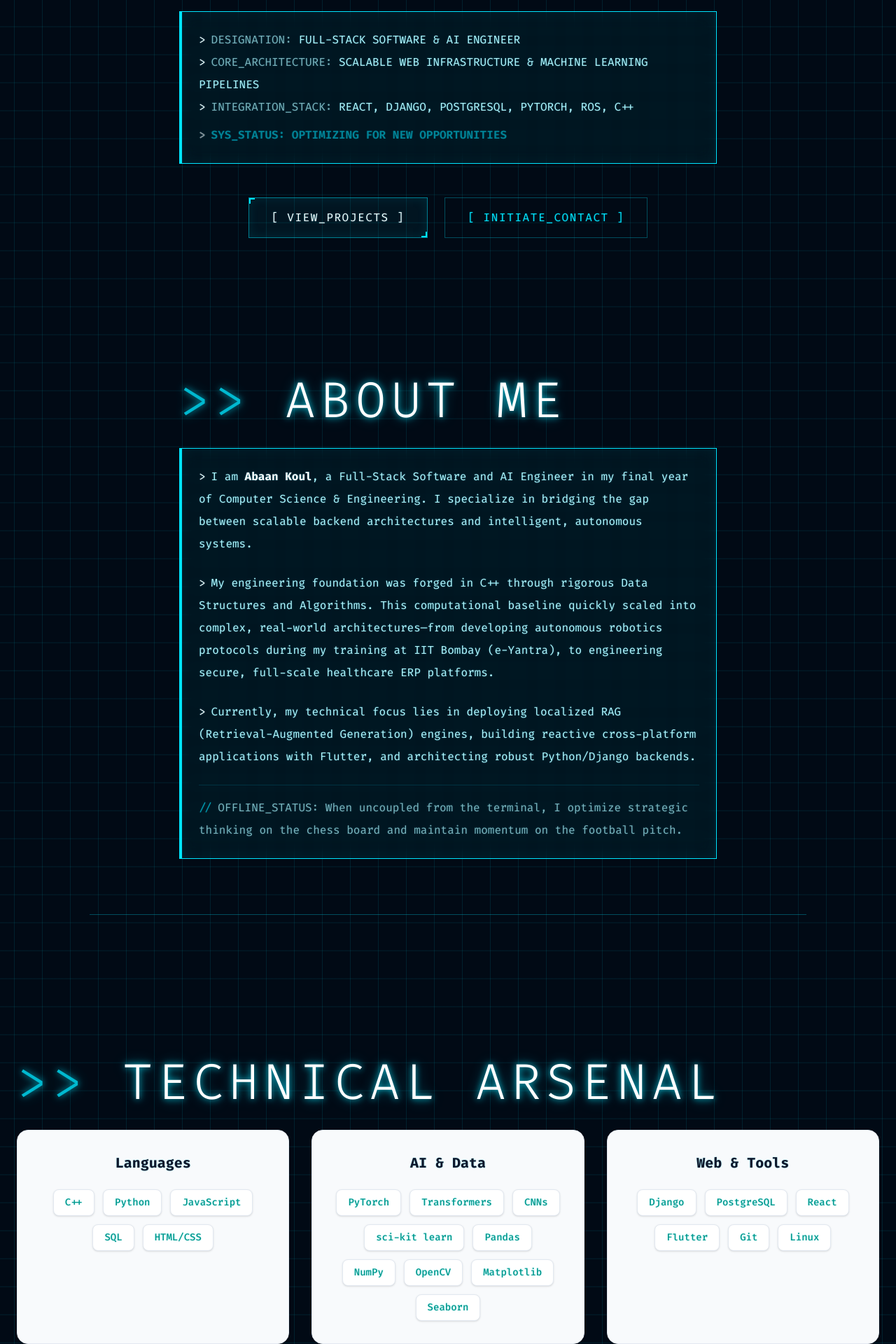
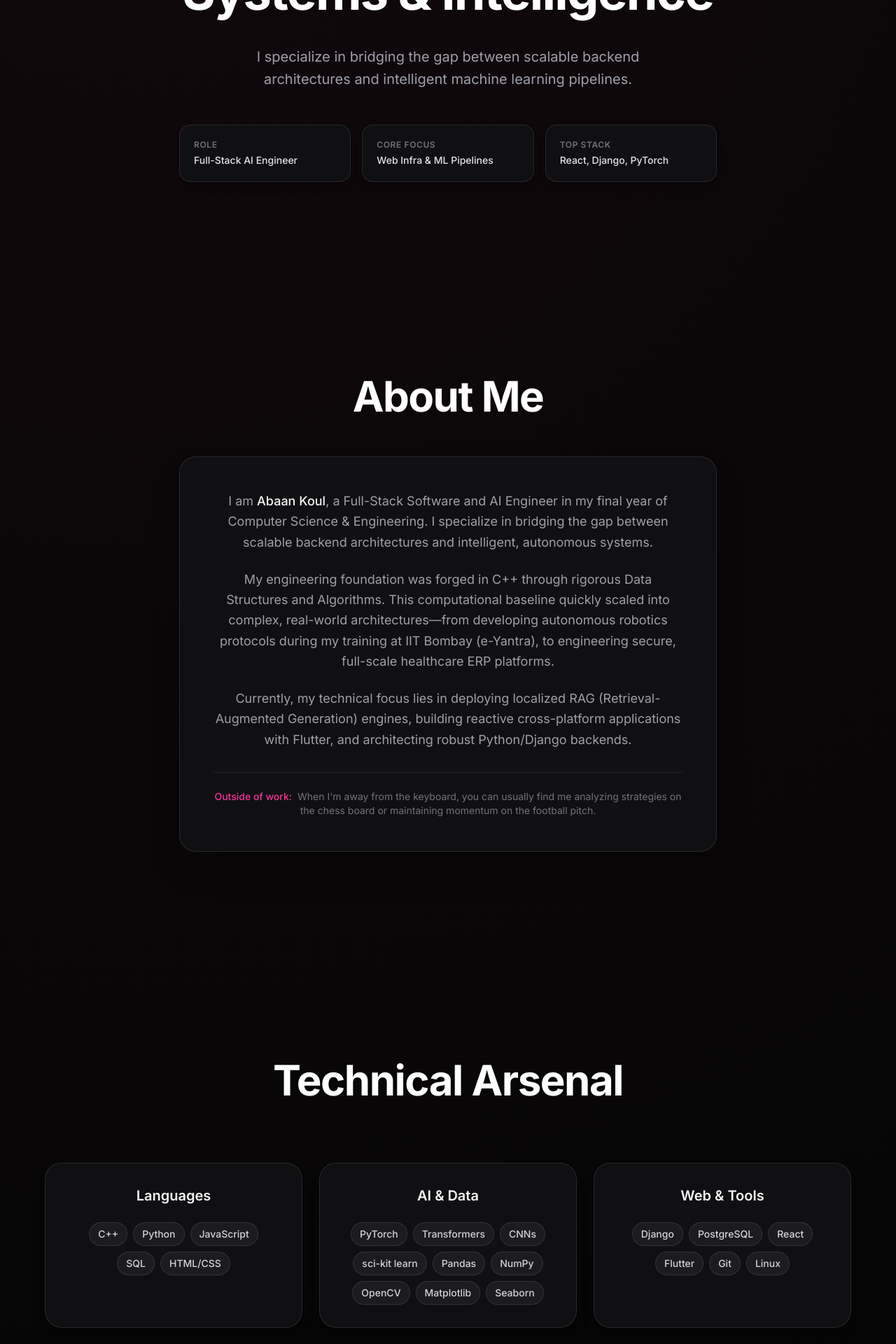
Before and after one commit to abaank7/portfolio, a React (Vite) app: page / in a window 1280 px wide. Shown: the part 360-2280 px from the top of the page at 70% size. Built offline with nearby package versions, Linux system fonts and the light colour scheme.

Commit message:
style: modernize UI to minimal SaaS theme and fix terminal layout bugs

```diff
--- a/src/App.css
+++ b/src/App.css
@@ -1,94 +1,43 @@
-@import url('https://fonts.googleapis.com/css2?family=Fira+Code:wght@300;400;500;600;700&display=swap');
+@import url('https://fonts.googleapis.com/css2?family=Inter:wght@300;400;500;600;700&display=swap');
 @import "tailwindcss";
 
-* {
-  font-family: 'Fira Code', monospace !important;
+body {
+  font-family: 'Inter', sans-serif;
+  background-color: #050505;
 }
 
+/* The main wrapper with subtle ambient SaaS lighting */
 .page-wrapper {
-  background-color: #010a15;
   background-image:
-    linear-gradient(rgba(0, 229, 255, 0.1) 1px, transparent 1px),
-    linear-gradient(90deg, rgba(0, 229, 255, 0.1) 1px, transparent 1px);
-  background-size: 40px 40px;
-  background-position: center center;
-  /* ADDED overflow-x-hidden to prevent mobile side-scrolling */
-  @apply text-[#00e5ff] min-h-screen relative overflow-x-hidden w-full;
-  text-shadow: 0px 0px 2px rgba(0, 229, 255, 0.4);
+    radial-gradient(circle at 15% 0%, rgba(236, 72, 153, 0.05), transparent 40%),
+    radial-gradient(circle at 85% 100%, rgba(139, 92, 246, 0.05), transparent 40%);
+  @apply text-zinc-400 min-h-screen relative overflow-x-hidden w-full selection:bg-pink-500/30 selection:text-pink-100;
 }
 
+/* Layout structural classes */
 .portfolio-section {
-  @apply min-h-screen flex items-center justify-center pt-24 pb-20 relative px-4 sm:px-6;
-}
-
-.portfolio-section::after {
-  content: '';
-  @apply absolute bottom-0 left-[10%] w-[80%] h-px bg-[#00e5ff]/30;
+  @apply min-h-screen flex flex-col items-center justify-center pt-24 pb-20 relative px-4 sm:px-6;
 }
 
 .section-content-wide {
-  @apply max-w-7xl mx-auto w-full flex flex-col items-start justify-center text-left;
+  @apply max-w-7xl mx-auto w-full flex flex-col items-center justify-center text-center;
 }
 
 .section-content-narrow {
-  @apply max-w-3xl mx-auto w-full flex flex-col items-start justify-center text-left;
+  @apply max-w-3xl mx-auto w-full flex flex-col items-center justify-center text-center;
 }
 
-/* Scaled down base font size for mobile (text-3xl) and scaled up for desktop (md:text-7xl) */
+/* Global Typography */
 .section-title {
-  @apply text-3xl sm:text-5xl md:text-7xl font-light mb-6 sm:mb-8 uppercase tracking-wide sm:tracking-widest text-left w-full block wrap-break-word;
-  color: #fff;
-  text-shadow: 0 0 10px rgba(0, 229, 255, 0.8), 0 0 20px rgba(0, 229, 255, 0.4);
+  @apply text-4xl sm:text-5xl md:text-6xl font-bold mb-10 sm:mb-14 tracking-tight text-center w-full block wrap-break-word text-white;
 }
 
-.section-title::before {
-  content: '>> ';
-  @apply text-[#00e5ff] opacity-80;
+/* Grid systems */
+.project-grid {
+  @apply grid grid-cols-1 md:grid-cols-2 lg:grid-cols-3 gap-6 sm:gap-8 w-full;
 }
 
-.section-subtitle {
-  @apply text-sm sm:text-lg mb-6 sm:mb-8 leading-relaxed bg-[#00e5ff]/10 px-4 sm:px-6 py-3 border-l-4 border-[#00e5ff] backdrop-blur-sm text-left w-full block;
+/* Footer */
+.page-footer {
+  @apply w-full py-8 text-center text-sm text-zinc-600 bg-transparent mt-auto border-t border-white/5;
 }
-
-/* Reduced padding on mobile (px-4 py-4) to maximize screen space */
-.hud-panel {
-  @apply bg-[#00e5ff]/5 border border-l-4 border-[#00e5ff] backdrop-blur-md px-4 sm:px-6 py-4 sm:py-6 text-left text-[#b8f7ff] w-full wrap-break-word;
-  box-shadow: inset 0 0 20px rgba(0, 229, 255, 0.05);
-}
-
-.project-grid {
-  @apply grid grid-cols-1 md:grid-cols-2 lg:grid-cols-3 gap-6 w-full mt-6 sm:mt-8;
-}
-
-.project-card {
-  @apply h-48 bg-[#010a15]/80 flex items-center justify-center text-[#00e5ff] font-medium text-lg sm:text-xl uppercase transition-all duration-300 cursor-pointer relative;
-  border: 1px solid rgba(0, 229, 255, 0.2);
-  /* Changed to background-image so it doesn't overwrite the bg opacity utility */
-  background-image:
-    linear-gradient(to right, #00e5ff 2px, transparent 2px),
-    linear-gradient(to bottom, #00e5ff 2px, transparent 2px),
-    linear-gradient(to left, #00e5ff 2px, transparent 2px),
-    linear-gradient(to bottom, #00e5ff 2px, transparent 2px),
-    linear-gradient(to right, #00e5ff 2px, transparent 2px),
-    linear-gradient(to top, #00e5ff 2px, transparent 2px),
-    linear-gradient(to left, #00e5ff 2px, transparent 2px),
-    linear-gradient(to top, #00e5ff 2px, transparent 2px);
-  background-position:
-    0 0, 0 0,
-    100% 0, 100% 0,
-    0 100%, 0 100%,
-    100% 100%, 100% 100%;
-  background-repeat: no-repeat;
-  background-size: 15px 15px;
-}
-
-.project-card:hover {
-  @apply text-white bg-[#00e5ff]/20;
-  border: 1px solid rgba(0, 229, 255, 0.6);
-  background-size: 25px 25px;
-  box-shadow: 0 0 20px rgba(0, 229, 255, 0.2) inset;
-}
-
-.page-footer {
-  @apply w-full py-6 text-center text-[10px] sm:text-xs tracking-[0.2em] sm:tracking-[0.4em] text-[#00e5ff] bg-[#010a15] mt-auto uppercase border-t border-[#00e5ff]/20 px-4;
-}
--- a/src/components/About.tsx
+++ b/src/components/About.tsx
@@ -1,39 +1,32 @@
-
 export default function About() {
   return (
     <section id="about" className="portfolio-section">
-
-      {/* Uses the global alignment wrapper we added to App.css */}
       <div className="section-content-narrow">
 
-        {/* Uses the global section-title for the neon glow and >> prefix */}
-        <h2 className="section-title mb-12">ABOUT ME</h2>
+        <h2 className="section-title">About Me</h2>
 
-        {/* Uses the hud-panel class to match the technical readout box from the Hero section */}
-        <div className="hud-panel space-y-6 text-sm sm:text-base leading-loose font-mono">
+        <div className="bg-[#101012] border border-white/10 rounded-3xl p-8 sm:p-12 text-base sm:text-lg leading-relaxed text-zinc-400 shadow-2xl">
 
-          <p>
-            <span className="text-white mr-2">{">"}</span>
-            I am <span className="text-white font-bold">Abaan Koul</span>, a Full-Stack Software and AI Engineer in my final year of Computer Science & Engineering. I specialize in bridging the gap between scalable backend architectures and intelligent, autonomous systems.
+          <p className="mb-6">
+            I am <span className="text-zinc-100 font-medium">Abaan Koul</span>, a Full-Stack Software and AI Engineer in my final year of Computer Science & Engineering. I specialize in bridging the gap between scalable backend architectures and intelligent, autonomous systems.
           </p>
 
-          <p>
-            <span className="text-white mr-2">{">"}</span>
+          <p className="mb-6">
             My engineering foundation was forged in C++ through rigorous Data Structures and Algorithms. This computational baseline quickly scaled into complex, real-world architectures—from developing autonomous robotics protocols during my training at IIT Bombay (e-Yantra), to engineering secure, full-scale healthcare ERP platforms.
           </p>
 
-          <p>
-            <span className="text-white mr-2">{">"}</span>
+          <p className="mb-8">
             Currently, my technical focus lies in deploying localized RAG (Retrieval-Augmented Generation) engines, building reactive cross-platform applications with Flutter, and architecting robust Python/Django backends.
           </p>
 
-          <p className="opacity-70 mt-4 border-t border-[#00e5ff]/20 pt-4">
-            <span className="text-[#00e5ff] mr-2">{"//"}</span>
-            OFFLINE_STATUS: When uncoupled from the terminal, I optimize strategic thinking on the chess board and maintain momentum on the football pitch.
-          </p>
+          <div className="border-t border-white/10 pt-6 mt-6">
+            <p className="text-sm text-zinc-500">
+              <span className="text-pink-500 font-medium mr-2">Outside of work:</span>
+              When I'm away from the keyboard, you can usually find me analyzing strategies on the chess board or maintaining momentum on the football pitch.
+            </p>
+          </div>
 
         </div>
-
       </div>
     </section>
   );
--- a/src/components/Experience.tsx
+++ b/src/components/Experience.tsx
@@ -1,4 +1,3 @@
-
 import ExperienceCard from "./ExperienceCard";
 import experienceData from "../data/experience.json";
 
@@ -8,8 +7,7 @@ export default function Experience() {
       <div className="section-content-narrow">
         <h2 className="section-title">Experience</h2>
 
-        <div className="w-full text-left mt-8">
-          {/* Loop through the JSON data */}
+        <div className="w-full text-left mt-12">
           {experienceData.map((item, index) => (
             <ExperienceCard
               key={index}
@@ -19,7 +17,7 @@ export default function Experience() {
               duration={item.duration}
               description={item.description}
               image={item.image}
-              logo={item.logo} // Added the logo prop here!
+              logo={item.logo}
             />
           ))}
         </div>
--- a/src/components/Hero.tsx
+++ b/src/components/Hero.tsx
@@ -1,59 +1,40 @@
-
-
 export default function Hero() {
   return (
     <section
       id="home"
-      className="min-h-screen flex flex-col items-center justify-center text-center px-6 pt-20 pb-10 relative z-10"
+      className="min-h-screen flex flex-col items-center justify-center text-center px-6 pt-24 pb-10 relative z-10 max-w-5xl mx-auto w-full"
     >
-     <br />
+      {/* Upgraded Professional Status Badge */}
 
+<br />
       {/* Main Headline */}
-      <h1 className="section-title max-w-6xl leading-tight mb-8">
-        BUILDING <span className="font-bold text-[#00e5ff]">AUTONOMOUS</span>
-        <br className="hidden sm:block" /> SYSTEMS & INTELLIGENCE
+      <h1 className="text-5xl md:text-7xl font-bold tracking-tight text-white leading-tight mb-8">
+        Building{" "}
+        <span className="text-transparent bg-clip-text bg-linear-to-r from-pink-500 to-violet-500">
+          Autonomous
+        </span>
+        <br className="hidden sm:block" /> Systems & Intelligence
       </h1>
 
-      {/* Technical Data Panel (Upgraded to Professional Engineering Terminology) */}
-      <div className="hud-panel mb-12 max-w-3xl w-full text-sm sm:text-base leading-loose">
-        <p>
-          <span className="text-white mr-2">{">"}</span>
-          <span className="opacity-70">DESIGNATION:</span> FULL-STACK SOFTWARE & AI ENGINEER
-        </p>
-        <p>
-          <span className="text-white mr-2">{">"}</span>
-          <span className="opacity-70">CORE_ARCHITECTURE:</span> SCALABLE WEB INFRASTRUCTURE & MACHINE LEARNING PIPELINES
-        </p>
-        <p>
-          <span className="text-white mr-2">{">"}</span>
-          <span className="opacity-70">INTEGRATION_STACK:</span> REACT, DJANGO, POSTGRESQL, PYTORCH, ROS, C++
-        </p>
-        <p className="animate-pulse mt-2 text-[#00e5ff] font-semibold">
-          <span className="text-white mr-2">{">"}</span>
-          SYS_STATUS: OPTIMIZING FOR NEW OPPORTUNITIES
-        </p>
+      <p className="text-lg md:text-xl text-zinc-400 max-w-2xl mb-12 leading-relaxed">
+        I specialize in bridging the gap between scalable backend architectures and intelligent machine learning pipelines.
+      </p>
+
+      {/* Sleek Info Cards */}
+      <div className="grid grid-cols-1 sm:grid-cols-3 gap-4 w-full max-w-3xl mb-12 text-left">
+        <div className="bg-[#101012] border border-white/10 rounded-2xl p-5 shadow-lg">
+          <p className="text-xs font-semibold text-zinc-500 uppercase tracking-wider mb-1">Role</p>
+          <p className="text-sm text-zinc-200 font-medium">Full-Stack AI Engineer</p>
+        </div>
+        <div className="bg-[#101012] border border-white/10 rounded-2xl p-5 shadow-lg">
+          <p className="text-xs font-semibold text-zinc-500 uppercase tracking-wider mb-1">Core Focus</p>
+          <p className="text-sm text-zinc-200 font-medium">Web Infra & ML Pipelines</p>
+        </div>
+        <div className="bg-[#101012] border border-white/10 rounded-2xl p-5 shadow-lg">
+          <p className="text-xs font-semibold text-zinc-500 uppercase tracking-wider mb-1">Top Stack</p>
+          <p className="text-sm text-zinc-200 font-medium">React, Django, PyTorch</p>
+        </div>
       </div>
-
-      {/* CTA Buttons */}
-      <div className="flex flex-col sm:flex-row gap-6 w-full sm:w-auto">
-        <a
-          href="#projects"
-          className="group relative px-8 py-4 bg-[#00e5ff]/5 border border-[#00e5ff]/50 text-white font-mono tracking-widest uppercase transition-all duration-300 hover:bg-[#00e5ff]/20 shadow-[inset_0_0_15px_rgba(0,229,255,0.1)] hover:shadow-[inset_0_0_20px_rgba(0,229,255,0.4),0_0_15px_rgba(0,229,255,0.2)]"
-        >
-          <span className="absolute top-0 left-0 w-2 h-2 border-t-2 border-l-2 border-[#00e5ff] group-hover:w-3 group-hover:h-3 transition-all" />
-          <span className="absolute bottom-0 right-0 w-2 h-2 border-b-2 border-r-2 border-[#00e5ff] group-hover:w-3 group-hover:h-3 transition-all" />
-          [ VIEW_PROJECTS ]
-        </a>
-
-        <a
-          href="#contact"
-          className="group px-8 py-4 bg-transparent border border-[#00e5ff]/30 text-[#00e5ff] font-mono tracking-widest uppercase transition-all duration-300 hover:bg-[#00e5ff]/10 hover:border-[#00e5ff]"
-        >
-          [ INITIATE_CONTACT ]
-        </a>
-      </div>
-
-
     </section>
   );
 }
--- a/src/components/Skills.tsx
+++ b/src/components/Skills.tsx
@@ -1,34 +1,31 @@
-
 export default function Skills() {
   const skills = {
     "Languages": ["C++", "Python", "JavaScript", "SQL", "HTML/CSS"],
-    "AI & Data": ["PyTorch", "Transformers", "CNNs", "sci-kit learn", "Pandas", "NumPy", "OpenCV","Matplotlib","Seaborn"],
-    "Web & Tools": ["Django","PostgreSQL", "React","Flutter","Git", "Linux"]
+    "AI & Data": ["PyTorch", "Transformers", "CNNs", "sci-kit learn", "Pandas", "NumPy", "OpenCV", "Matplotlib", "Seaborn"],
+    "Web & Tools": ["Django", "PostgreSQL", "React", "Flutter", "Git", "Linux"]
   };
 
   return (
     <section id="skills" className="portfolio-section">
       <div className="section-content-wide">
 
-        <h2 className="section-title text-center mb-16">Technical Arsenal</h2>
+        <h2 className="section-title">Technical Arsenal</h2>
 
-        {/* A 3-column grid for desktop, 1-column for mobile */}
-        <div className="grid grid-cols-1 md:grid-cols-3 gap-8">
-
+        <div className="grid grid-cols-1 md:grid-cols-3 gap-6 w-full max-w-6xl mt-8">
           {Object.entries(skills).map(([category, skillList]) => (
             <div
               key={category}
-              className="bg-slate-50 dark:bg-slate-900/50 p-8 rounded-2xl border border-slate-200 dark:border-slate-800 hover:-translate-y-2 transition-transform duration-300 shadow-sm hover:shadow-xl"
+              className="bg-[#101012] p-8 rounded-3xl border border-white/10 shadow-xl transition-all duration-300 hover:-translate-y-1 hover:border-white/20"
             >
-              <h3 className="text-xl font-bold text-slate-900 dark:text-white mb-6 text-center">
+              <h3 className="text-xl font-semibold text-zinc-100 mb-6 text-center">
                 {category}
               </h3>
 
-              <div className="flex flex-wrap justify-center gap-3">
+              <div className="flex flex-wrap justify-center gap-2">
                 {skillList.map((skill, index) => (
                   <span
                     key={index}
-                    className="px-4 py-2 text-sm font-medium rounded-lg bg-white dark:bg-slate-800 text-teal-600 dark:text-teal-400 border border-slate-200 dark:border-slate-700 shadow-sm"
+                    className="px-3 py-1.5 text-sm font-medium rounded-full bg-white/5 text-zinc-300 border border-white/10"
                   >
                     {skill}
                   </span>
@@ -36,7 +33,6 @@ export default function Skills() {
               </div>
             </div>
           ))}
-
         </div>
       </div>
     </section>
```
Also changed, not shown: src/components/Contact.tsx (+10 -12 lines), src/components/ExperienceCard.tsx (+17 -22 lines), src/components/NavBar.tsx (+5 -10 lines), src/components/ProjectCard.tsx (+16 -11 lines), src/components/Projects.tsx (+4 -6 lines).
